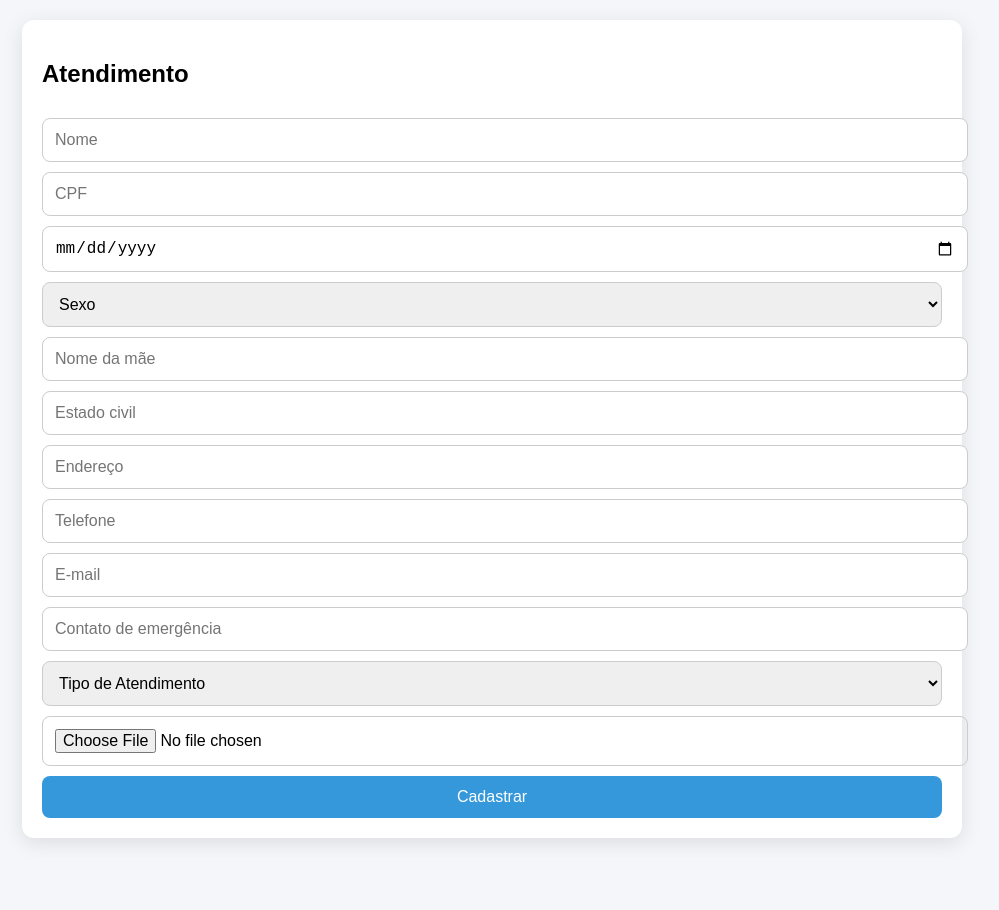
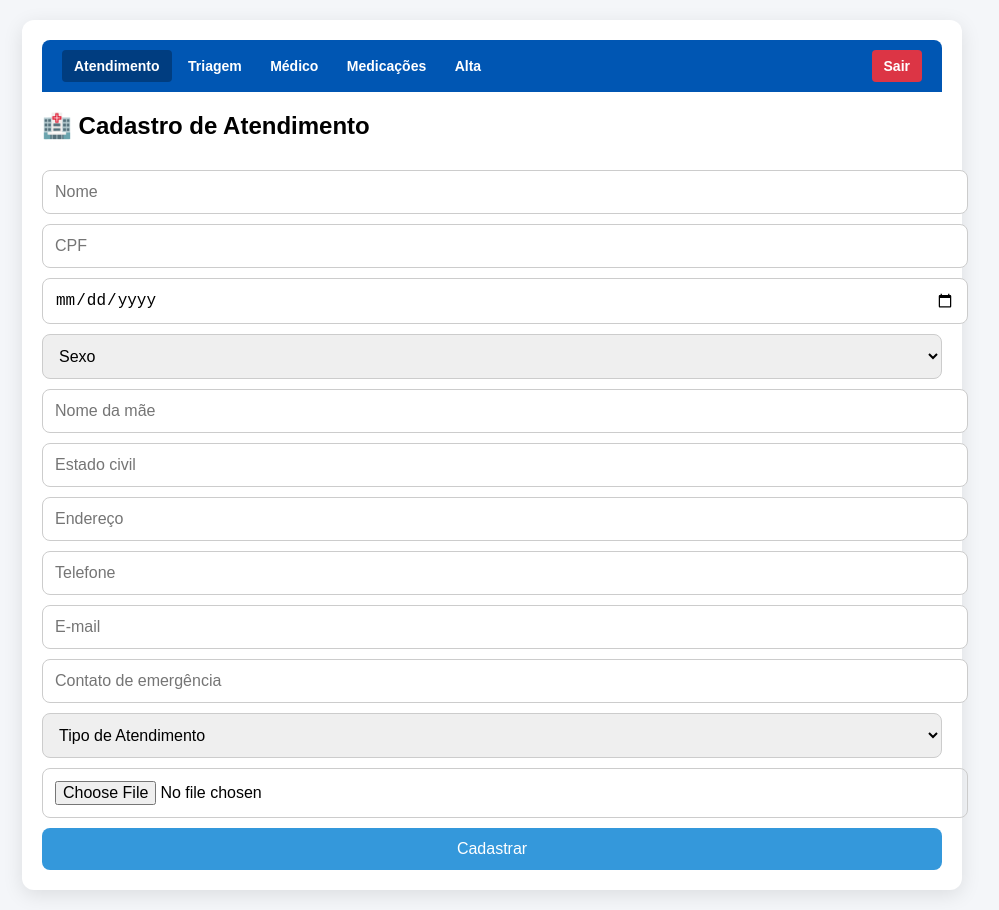
Before and after one commit to Deivid445/projeto-sentinela, a website: page frontend/atendimento.html in a window 1280 px wide. Shown: the whole page, without its empty margins (148-1147 px from the left). Before the commit the page ends 858 px from the top, so only its background shows below. Drawn offline with Linux system fonts and the light colour scheme; files that its build step writes are made by us from their sources.

Commit message:
Update atendimento.html

```diff
--- a/frontend/atendimento.html
+++ b/frontend/atendimento.html
@@ -2,11 +2,49 @@
 <html lang="pt-BR">
 <head>
   <meta charset="UTF-8">
+  <meta name="viewport" content="width=device-width, initial-scale=1.0">
+  <title>Atendimento</title>
   <link rel="stylesheet" href="style.css">
+  <style>
+    /* Barra de Navegação */
+    .navbar {
+      display: flex;
+      justify-content: space-between;
+      align-items: center;
+      background-color: #0056b3;
+      padding: 10px 20px;
+      border-radius: 8px 8px 0 0;
+      margin-bottom: 20px;
+    }
+    .navbar a {
+      color: white;
+      text-decoration: none;
+      font-weight: bold;
+      padding: 8px 12px;
+      border-radius: 4px;
+      font-size: 14px;
+    }
+    .navbar a:hover, .navbar a.active {
+      background-color: #003d80;
+    }
+  </style>
 </head>
 <body>
 <div class="container">
-  <h2>Atendimento</h2>
+
+  <!-- Menu de Navegação Global -->
+  <nav class="navbar">
+    <div>
+      <a href="atendimento.html" class="active">Atendimento</a>
+      <a href="triagem.html">Triagem</a>
+      <a href="medico.html">Médico</a>
+      <a href="medicacoes.html">Medicações</a>
+      <a href="alta.html">Alta</a>
+    </div>
+    <a href="index.html" style="background-color: #dc3545;">Sair</a>
+  </nav>
+
+  <h2>🏥 Cadastro de Atendimento</h2>
 
   <input id="nome" placeholder="Nome">
   <input id="cpf" placeholder="CPF">
@@ -39,16 +77,6 @@
 
 <script>
 async function cadastrar() {
-  // Coletando o valor de todos os campos
-  <Sequence>
-    <Step title="Coletar os dados do formulário">
-      Extraímos o valor de cada elemento usando `document.getElementById()`.
-    </Step>
-    <Step title="Enviar para a API">
-      Montamos o objeto JSON completo com todas as informações.
-    </Step>
-  </Sequence>
-
   const dadosPaciente = {
     nome: document.getElementById("nome").value,
     cpf: document.getElementById("cpf").value,
```
